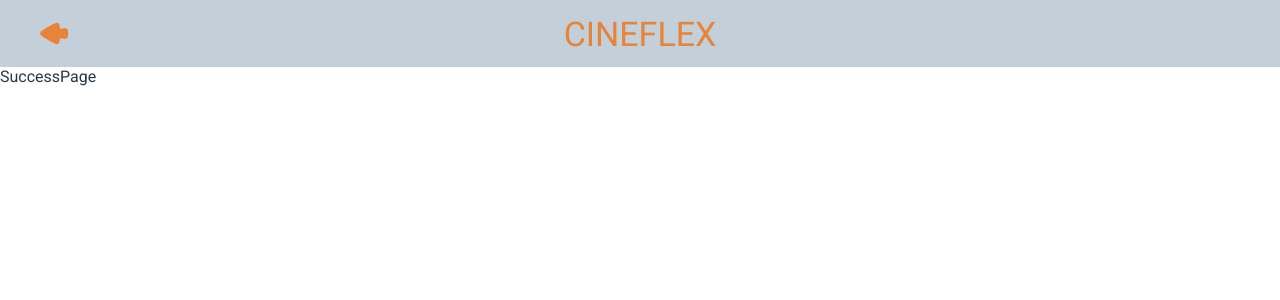
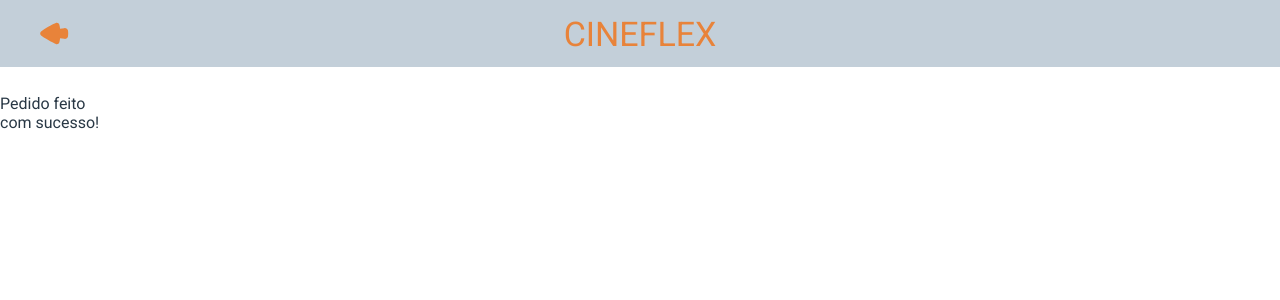
Before and after one commit to pullynnhah/cineflex, a React (Create React App) app: page /success in a window 1280 px wide. Shown: the top 300 px of the page. Built offline with nearby package versions, Linux system fonts and the light colour scheme.

Commit message:
:refactor: create a state for movieInfo in the App to be able to use on footer and /success

```diff
--- a/src/App.js
+++ b/src/App.js
@@ -9,18 +9,29 @@ import SuccessPage from "./pages/SuccessPage";
 
 export default function App() {
   const [buyers, setBuyers] = useState([]);
+  const [movieInfo, setMovieInfo] = useState({});
 
   return (
     <BrowserRouter>
       <Banner setBuyers={setBuyers} />
       <Routes>
         <Route path="/" element={<MoviesPage />} />
-        <Route path="/sessions/:idMovie" element={<SessionsPage />} />
+        <Route
+          path="/sessions/:idMovie"
+          element={<SessionsPage movieInfo={movieInfo} setMovieInfo={setMovieInfo} />}
+        />
         <Route
           path="/seats/:idSession"
-          element={<SeatsPage buyers={buyers} setBuyers={setBuyers} />}
+          element={
+            <SeatsPage
+              buyers={buyers}
+              setBuyers={setBuyers}
+              movieInfo={movieInfo}
+              setMovieInfo={setMovieInfo}
+            />
+          }
         />
-        <Route path="/success" element={<SuccessPage buyers={buyers} />} />
+        <Route path="/success" element={<SuccessPage buyers={buyers} movieInfo={movieInfo} />} />
       </Routes>
     </BrowserRouter>
   );
--- a/src/pages/SeatsPage.js
+++ b/src/pages/SeatsPage.js
@@ -10,11 +10,10 @@ import Seat from "../components/Seat";
 import { getSeats } from "../services/api";
 import { Title } from "../styles/Title";
 
-export default function SeatsPage({ buyers, setBuyers }) {
+export default function SeatsPage({ buyers, setBuyers, movieInfo, setMovieInfo }) {
   const { idSession } = useParams();
 
   const [seats, setSeats] = useState([]);
-  const [movie, setMovie] = useState({});
   const [loading, setLoading] = useState(true);
 
   useEffect(() => {
@@ -22,18 +21,20 @@ export default function SeatsPage({ buyers, setBuyers }) {
       .then(res => {
         const { seats, name: time, day, movie } = res.data;
         setSeats(seats);
-        setMovie({
+
+        setMovieInfo({
           title: movie.title,
           posterURL: movie.posterURL,
-          date: `${day.weekday} - ${time}`
+          date: { footer: `${day.weekday} - ${time}`, success: `${day.date} ${time}` }
         });
+
         setLoading(false);
       })
       .catch(err => {
         console.error(err.response.data);
         setLoading(false);
       });
-  }, [idSession]);
+  }, [idSession, setMovieInfo]);
 
   return loading ? (
     <Loader />
@@ -49,7 +50,11 @@ export default function SeatsPage({ buyers, setBuyers }) {
         <Legend />
         <BuyersForm buyers={buyers} setBuyers={setBuyers} />
       </Page>
-      <Footer {...movie} />
+      <Footer
+        title={movieInfo.title}
+        posterURL={movieInfo.posterURL}
+        date={movieInfo.date.footer}
+      />
     </>
   );
 }
--- a/src/pages/SessionsPage.js
+++ b/src/pages/SessionsPage.js
@@ -8,18 +8,20 @@ import Session from "../components/Session";
 import { getShowtimes } from "../services/api";
 import { Title } from "../styles/Title";
 
-export default function SessionsPage() {
+export default function SessionsPage({ movieInfo, setMovieInfo }) {
   const { idMovie } = useParams();
 
   const [sessions, setSessions] = useState([]);
-  const [movie, setMovie] = useState({});
   const [loading, setLoading] = useState(true);
   useEffect(() => {
     getShowtimes(idMovie)
       .then(res => {
         const { days, title, posterURL } = res.data;
         setSessions(days);
-        setMovie({ title, posterURL });
+        setMovieInfo({
+          title,
+          posterURL
+        });
         setLoading(false);
       })
       .catch(err => {
@@ -40,7 +42,7 @@ export default function SessionsPage() {
           ))}
         </ul>
       </Page>
-      <Footer {...movie} />
+      <Footer {...movieInfo} />
     </>
   );
 }
--- a/src/pages/SuccessPage.js
+++ b/src/pages/SuccessPage.js
@@ -1,3 +1,17 @@
+import styled from "styled-components";
+
 export default function SuccessPage({ buyers }) {
-  return <h2>SuccessPage</h2>;
+  return (
+    <Page>
+      <h2>
+        Pedido feito
+        <br />
+        com sucesso!
+      </h2>
+    </Page>
+  );
 }
+
+const Page = styled.div`
+  margin: 27px 0;
+`;
```
